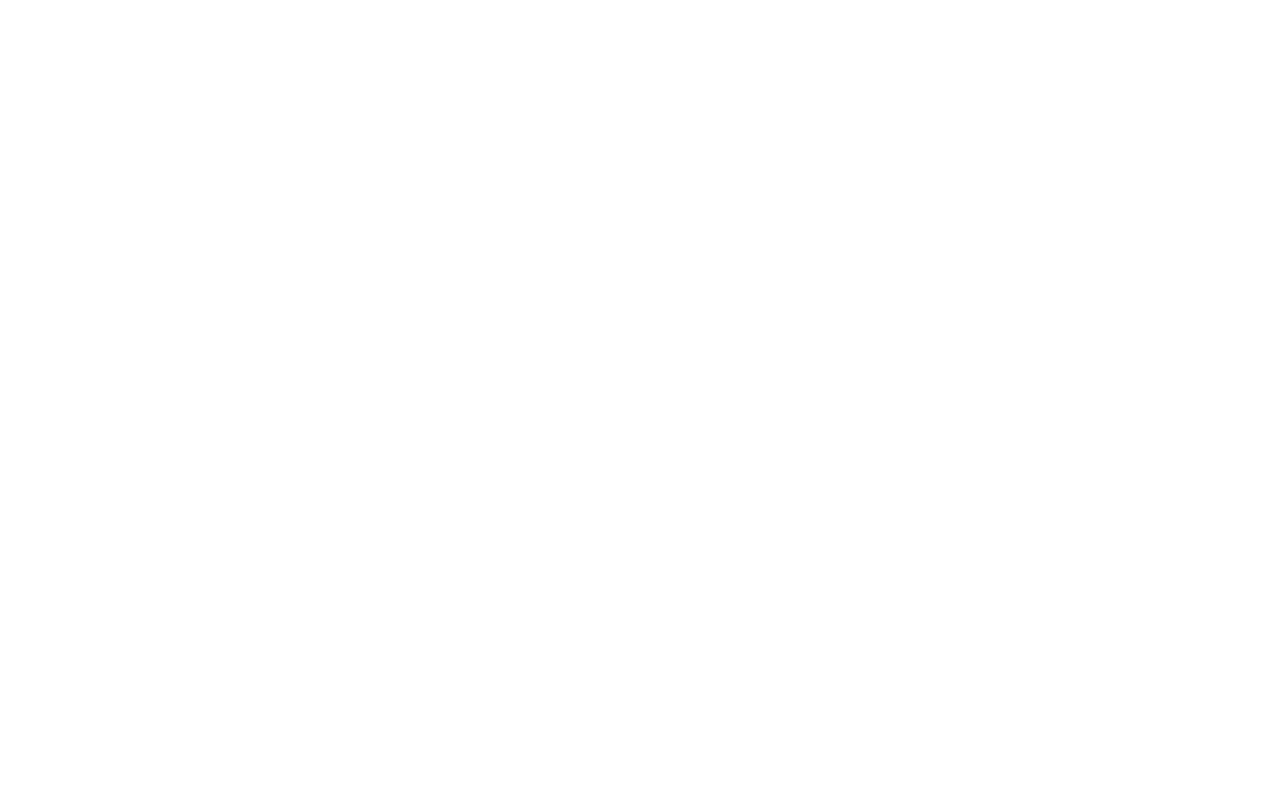
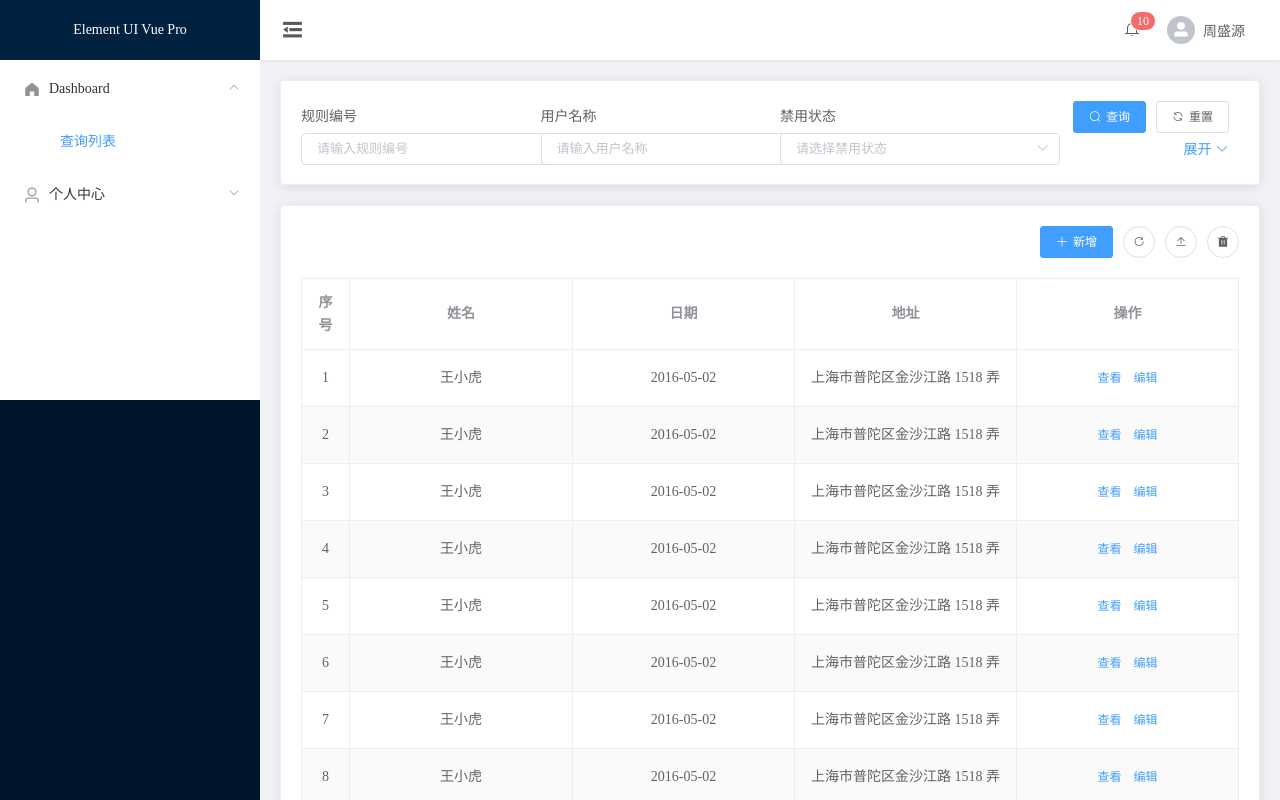
Before and after one commit to misszsy/element-ui-design-vue-pro, a Vue app: page /dashboard/tableList in a window 1280 px wide. Built offline with nearby package versions, Linux system fonts and the light colour scheme.

Commit message:
动态路由菜单

```diff
--- a/babel.config.js
+++ b/babel.config.js
@@ -4,8 +4,8 @@
     [
       "component",
       {
-        "libraryName": "element-ui",
-        "styleLibraryName": "theme-chalk"
+        libraryName: "element-ui",
+        styleLibraryName: "theme-chalk"
       }
     ]
   ]
--- a/package.json
+++ b/package.json
@@ -12,6 +12,7 @@
     "core-js": "^3.6.5",
     "element-ui": "^2.13.2",
     "enquire.js": "^2.1.6",
+    "nprogress": "^0.2.0",
     "vue": "^2.6.11",
     "vue-antd-ui": "^1.0.1",
     "vue-router": "^3.2.0",
--- a/src/layouts/BasicLayouts.vue
+++ b/src/layouts/BasicLayouts.vue
@@ -10,7 +10,7 @@
       <SiderMenu :collapsed="false"></SiderMenu>
     </el-drawer>
     <SiderMenu :collapsed="isMobile ? true : collapsed"></SiderMenu>
-    <el-container>
+    <el-container class="beauty-scroll">
       <el-header :style="{padding:0}">
         <Header :collapsed="collapsed" @collapse="handleCollapsed"></Header>
       </el-header>
@@ -63,6 +63,13 @@
   background: #f0f2f5;
 }
 
+.beauty-scroll {
+  overflow-x: hidden;
+}
+
+.el-main {
+  overflow: visible;
+}
 .el-footer {
   line-height: 60px;
   font-size: 14px;
--- a/src/layouts/SiderMenu.vue
+++ b/src/layouts/SiderMenu.vue
@@ -1,15 +1,18 @@
 <template>
-  <el-aside :width="collapsed ?'64px':'260px'">
+  <el-aside :width="collapsed ?'64px':'260px'" class="sider">
     <el-menu
       class="el-menu-vertical"
-      background-color="#001529"
-      text-color="#ffffff"
       collapse-transition
-      active-text-color="#1890ff"
       :collapse="collapsed"
+      :default-active="selectedKeys"
+      :default-openeds="openKeys"
+      unique-opened
+      router
     >
       <div class="logo">Element UI Vue Pro</div>
-      <SubMenu></SubMenu>
+      <template v-for="menu in menuData">
+        <SubMenu :menuInfo="menu" :key="menu.path"></SubMenu>
+      </template>
     </el-menu>
   </el-aside>
 </template>
@@ -25,11 +28,63 @@
     collapsed: {
       type: Boolean
     }
+  },
+  watch: {
+    "$route.path": function(val) {
+      this.selectedKeys = this.selectedKeysMap[val] + "";
+      this.openKeys = this.collapsed ? [] : this.openKeysMap[val];
+    }
+  },
+  data() {
+    this.selectedKeysMap = {};
+    this.openKeysMap = {};
+    const menuData = this.getMenuData(this.$router.options.routes);
+    return {
+      menuData,
+      selectedKeys: this.selectedKeysMap[this.$route.path] + "",
+      openKeys: this.collapsed ? [] : this.openKeysMap[this.$route.path]
+    };
+  },
+  methods: {
+    //递归渲染
+    getMenuData(routes = [], parentKeys = [], selectedKey) {
+      const menuData = [];
+      for (let item of routes) {
+        if (item.name && !item.hideInMenu) {
+          this.openKeysMap[item.path] = parentKeys;
+          this.selectedKeysMap[item.path] = [selectedKey || item.path];
+          const newItem = { ...item };
+          delete newItem.children;
+          if (item.children && !item.hideChildrenInMenu) {
+            newItem.children = this.getMenuData(item.children, [
+              ...parentKeys,
+              item.path
+            ]);
+          } else {
+            this.getMenuData(
+              item.children,
+              selectedKey ? parentKeys : [...parentKeys, item.path],
+              selectedKey || item.path
+            );
+          }
+          menuData.push(newItem);
+        } else if (
+          !item.hideInMenu &&
+          !item.hideChildrenInMenu &&
+          item.children
+        ) {
+          menuData.push(
+            ...this.getMenuData(item.children, [...parentKeys, item.path])
+          );
+        }
+      }
+      return menuData;
+    }
   }
 };
 </script>
 
-<style>
+<style lang="scss" >
 .el-menu-vertical:not(.el-menu--collapse) {
   width: 260px;
   min-height: 400px;
@@ -44,13 +99,83 @@
   transition: all 0.3s;
   background: #002140;
 }
-
-.el-aside {
+.sider {
   transition: all 0.3s;
   background-color: #001529;
-}
+  overflow: hidden;
 
-.el-menu {
-  border-right: hidden;
+  &.collapse {
+    overflow: visible;
+  }
+
+  /deep/ .el-menu {
+    color: $menu-dark-color;
+    background: $menu-dark-bg;
+    border-right: hidden;
+
+    &-item {
+      color: $menu-dark-color;
+      i {
+        color: $menu-dark-color;
+      }
+      &:hover {
+        color: #fff;
+        background: transparent;
+        > a {
+          color: #fff;
+        }
+        i {
+          color: #fff;
+        }
+      }
+      > a {
+        color: $menu-dark-color;
+        text-decoration: none;
+        outline: none;
+      }
+      &.is-active {
+        color: #fff;
+        background-color: #1890ff;
+        > a {
+          color: #fff;
+        }
+        i {
+          color: inherit;
+        }
+      }
+    }
+    .el-submenu {
+      &__title {
+        color: $menu-dark-color;
+        > i {
+          color: $menu-dark-color;
+        }
+        &:hover {
+          color: #fff;
+          background-color: transparent;
+          > i {
+            color: #fff;
+          }
+        }
+
+        &__icon-arrow {
+          margin-top: -4px;
+        }
+      }
+
+      &.is-active {
+        > .el-submenu__title {
+          color: #fff;
+          > i {
+            color: #fff;
+          }
+        }
+      }
+
+      .icon {
+        margin-right: 10px;
+      }
+    }
+  }
 }
 </style>
--- a/src/layouts/SubMenu.vue
+++ b/src/layouts/SubMenu.vue
@@ -1,17 +1,25 @@
-<template>
-    <el-submenu index="1">
-      <template slot="title">
-        <i class="el-icon-setting"></i>
-        <span slot="title">系统管理</span>
-      </template>
-      <el-menu-item index="1-1">
-        <i class="el-icon-user"></i>
-        <span slot="title">用户列表</span>
+<template >
+  <el-submenu :index="menuInfo.path">
+    <template slot="title">
+      <i :class="menuInfo.icon"></i>
+      <span slot="title">{{menuInfo.name}}</span>
+    </template>
+    <template v-for="item in menuInfo.children">
+      <el-menu-item
+        :index="item.path"
+        :key="item.path"
+      >
+        <span slot="title" style="padding-left: 20px;">{{item.name}}</span>
       </el-menu-item>
-    </el-submenu>
+    </template>
+  </el-submenu>
 </template>
 
 
 <script>
-export default {};
+export default {
+  props: {
+    menuInfo: {}
+  }
+};
 </script>
--- a/src/router/index.js
+++ b/src/router/index.js
@@ -1,5 +1,9 @@
 import Vue from "vue";
 import VueRouter from "vue-router";
+import NProgress from "nprogress";
+import "nprogress/nprogress.css";
+import NotFound from "../components/exception/404";
+import Forbidden from "../components/exception/403";
 
 Vue.use(VueRouter);
 
@@ -10,26 +14,54 @@
     children: [
       {
         path: "/",
-        redirect: "/user/list"
+        redirect: "/dashboard/tableList"
+      },
+      {
+        path: "/dashboard",
+        name: "Dashboard",
+        icon: "el-icon-s-home",
+        component: { render: h => h("router-view") },
+        children: [
+          {
+            path: "/dashboard/tableList",
+            name: "查询列表",
+            icon: "el-icon-info",
+            component: () =>
+              import(
+                /* webpackChunkName: "dashboard" */ "../views/dashboard/List"
+              )
+          }
+        ]
       },
       {
         path: "/user",
-        name: "user",
-        meta: { icon: "dashboard", title: "用户管理" },
+        name: "个人中心",
+        icon: "el-icon-user",
         component: { render: h => h("router-view") },
         children: [
           {
-            path: "/user/list",
-            name: "list",
-            meta: { title: "用户列表" },
+            path: "/user/profile",
+            name: "个人信息",
+            icon: "el-icon-info",
             component: () =>
               import(
-                /* webpackChunkName: "dashboard" */ "../views/user/List"
+                /* webpackChunkName: "dashboard" */ "../views/user/Profile"
               )
           }
         ]
       }
     ]
+  }, {
+    path: "/403",
+    name: "403",
+    hideInMenu: true,
+    component: Forbidden
+  },
+  {
+    path: "*",
+    name: "404",
+    hideInMenu: true,
+    component: NotFound
   }
 ];
 
@@ -39,4 +71,20 @@
   routes
 });
 
+router.beforeEach((to, from, next) => {
+  if (to.path !== from.path) {
+    NProgress.start();
+  }
+  next();
+});
+
+router.afterEach(() => {
+  NProgress.done();
+});
+
+const originalPush = VueRouter.prototype.push
+VueRouter.prototype.push = function push(location) {
+  return originalPush.call(this, location).catch(err => err)
+}
+
 export default router;
```
Also changed, not shown: src/views/user/List.vue (deleted, +0 -155 lines).
